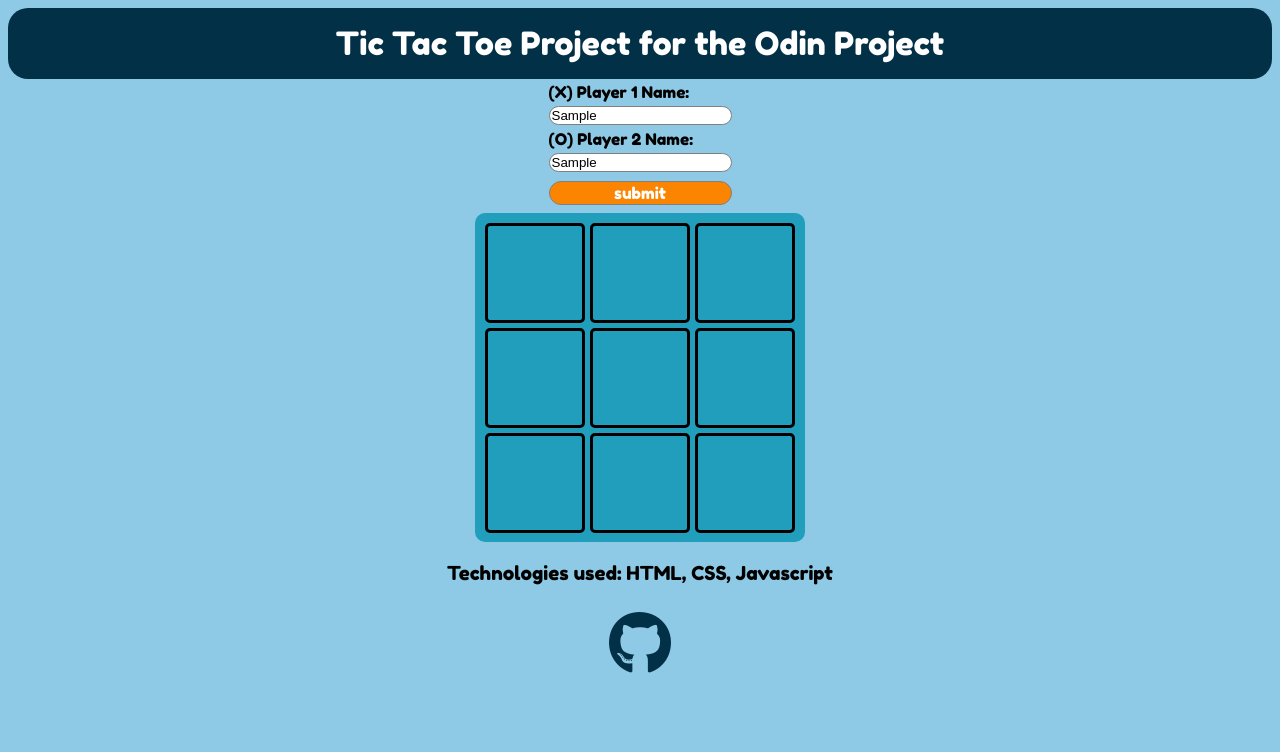
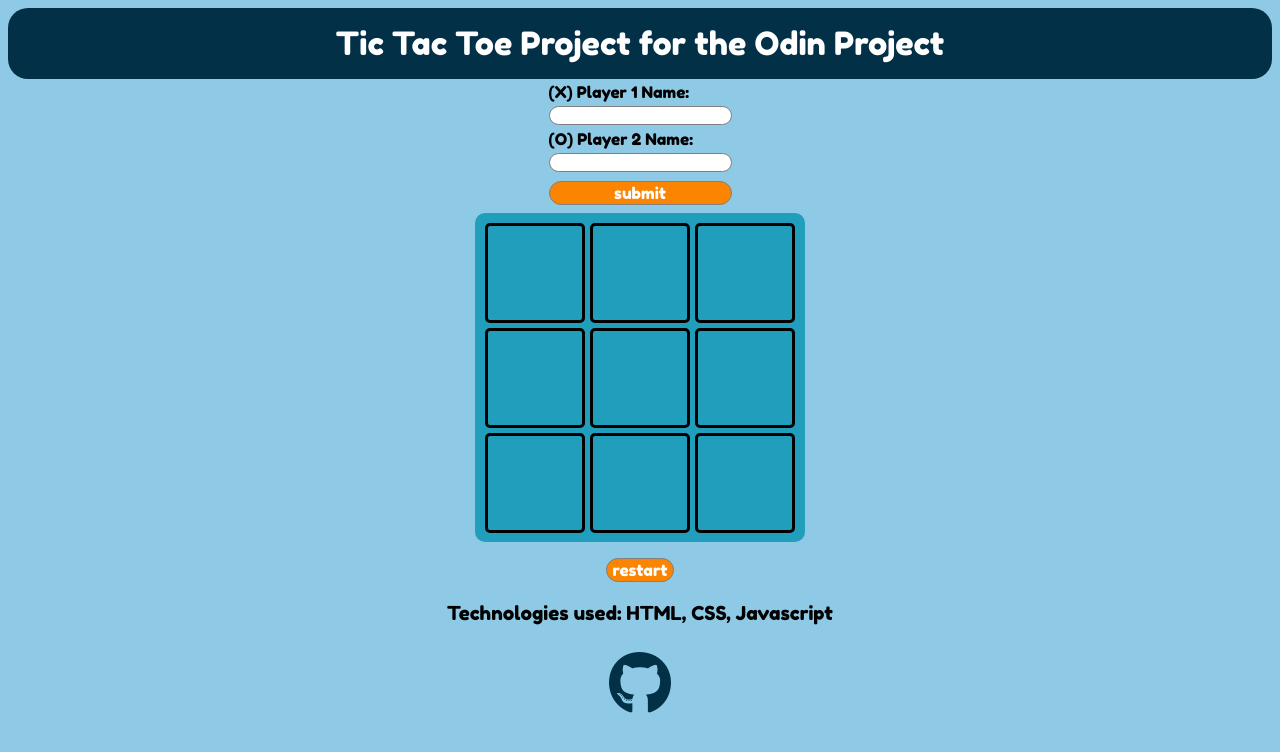
Before and after one commit to Dylaan94/Tic-Tac-Toe, a plain HTML site: page index.html in a window 1280 px wide. Both pictures are taken after typing "Sample", "Sample" into the empty fields and a click on the button "submit". Drawn offline with Linux system fonts and the light colour scheme.

Commit message:
added restart button functionality

```diff
--- a/index.html
+++ b/index.html
@@ -30,6 +30,10 @@
         </div>
     </div>
 
+    <div class = "restart">
+        <input type = "button" value = "restart" id = "restartBtn" class = "restartBtn">
+    </div>
+
     <div class = "footer">
         <p>Technologies used: HTML, CSS, Javascript</p>
     </div>
--- a/script.js
+++ b/script.js
@@ -17,6 +17,14 @@ const gameBoard = (() => {
         gameBoardArr.push(newDiv);
         gameDisplay.appendChild(newDiv);
     }
+
+    // resets display
+
+    let restartBtn = document.getElementById("restartBtn");
+
+    restartBtn.addEventListener("click", () => {
+        window.location.reload();
+    })
 
     console.log(gameDisplay);
     console.log(gameBoardArr);
@@ -156,6 +164,27 @@ const displayController = (() => {
     }
 })();
 
+const setName = (() => {
+    let player1Name = document.getElementById("player1Name")
+    let player2Name = document.getElementById("player2Name")
+    let submitBtn = document.getElementById("submit")
+
+    submitBtn.addEventListener("click", () => {
+        //updates names
+        players.player1.name = player1Name.value
+        players.player2.name = player2Name.value
+
+        // resets input fields
+        player1Name.value = ""
+        player2Name.value = ""
+    })
+
+    return {
+        player1Name,
+        player2Name,
+    }
+
+})();
 
 const players = (() => {
     let player1 =  {
@@ -179,5 +208,6 @@ return {
 
 })();
 
-
-// create a function that allows you to choose your name
+//Todo:
+// add a restart button
+// create a function that displays a pop up depending on whos the winenr
--- a/style.css
+++ b/style.css
@@ -62,6 +62,25 @@ body {
     border-radius: 5px;
 }
 
+.restart {
+    display: flex;
+    justify-content: center;
+    margin-top: 0.5em;
+}
+
+.restartBtn {
+    background-color: #FB8500;
+    color: white;
+    font-family: 'Fredoka One', cursive;
+    font-size: 0.5em;
+    border: solid grey 0.1em;
+    border-radius: 30px;
+}
+
+.restartBtn:hover {
+    background-color: tomato;
+}
+
 .footer {
     display: flex;
     flex-direction: column;
```
